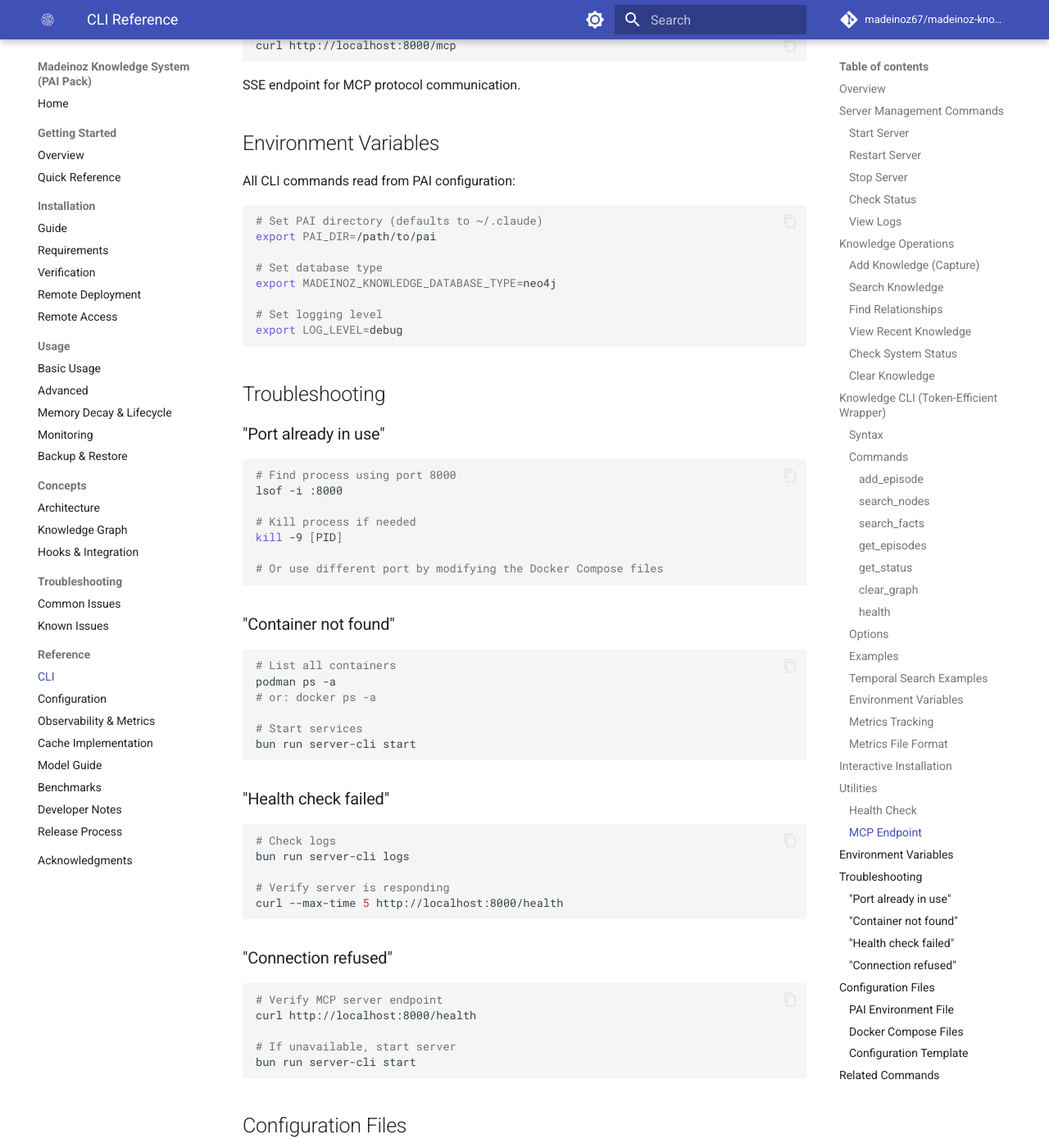
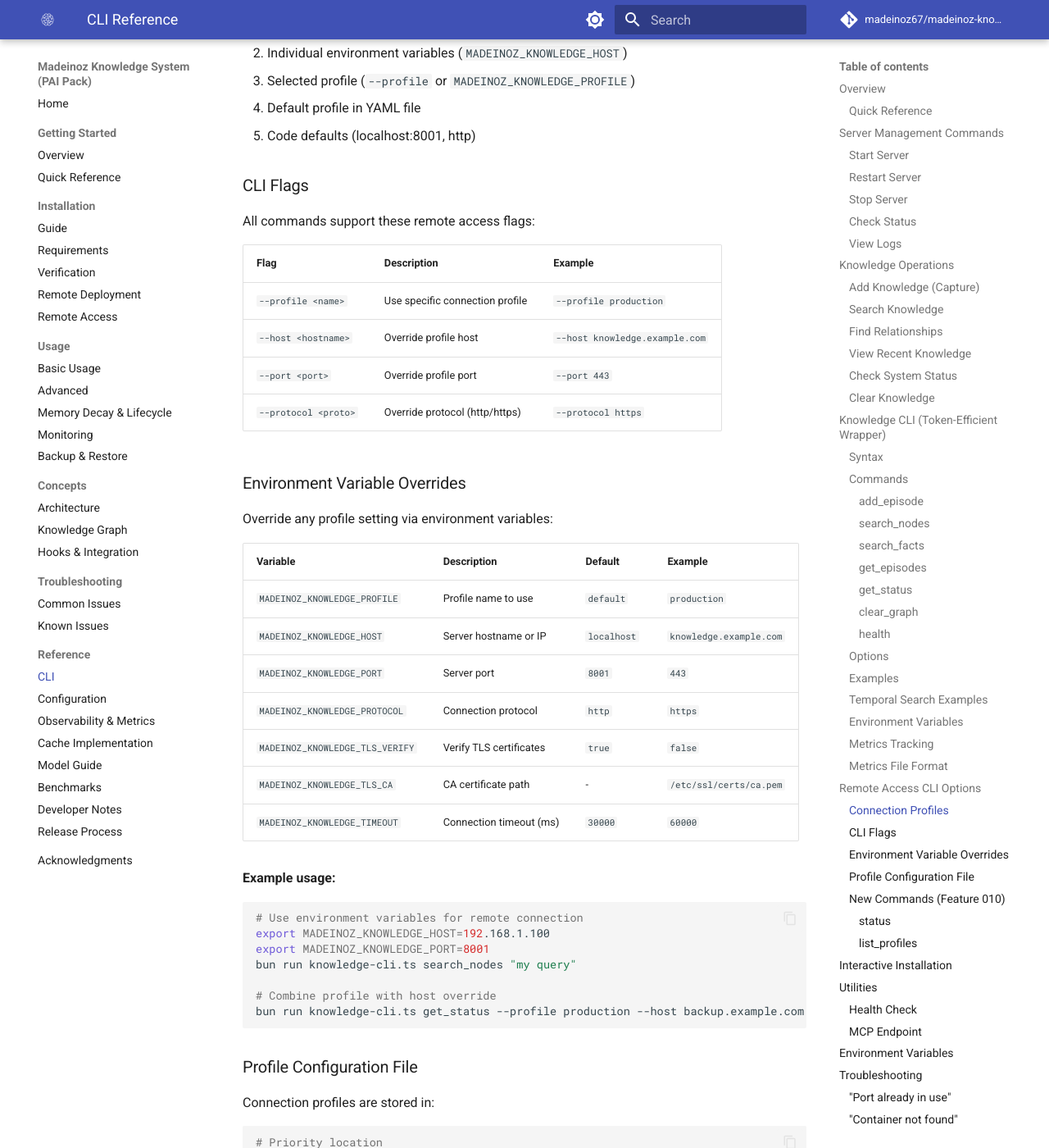
Before and after one commit to madeinoz67/madeinoz-knowledge-system, an MkDocs documentation site: the page built from docs/reference/cli.md, in a window 1280 px wide and 1400 px high, scrolled down 12171 px. Shown: the whole window at 82% size. Built offline with MkDocs 1.6.1 and Material for MkDocs 9.7.7, drawn with Linux system fonts in a browser that asks for light colours; comment, search, counter and statistics services are not loaded; some of the changed text lies outside the part shown.

Commit message:
docs: add remote access documentation to CLI reference
Per Principle VIII (Dual-Audience Documentation), adds:
- AI-friendly summary with system info, tools, ports, configuration
- Quick reference table for common commands
- Remote Access CLI Options section documenting:
  - Connection profiles (--profile, --list-profiles)
  - CLI flags (--host, --port, --protocol)
  - Environment variable overrides
  - Profile configuration file format
  - New commands: status, list_profiles

Aligns with constitution requirements for structured data (tables),
hidden metadata (AI-friendly summary), and quick reference sections.

Co-Authored-By: Claude <noreply@anthropic.com>

````diff
--- a/docs/reference/cli.md
+++ b/docs/reference/cli.md
@@ -2,12 +2,40 @@
 title: "CLI Reference"
 description: "Command-line interface reference for the Madeinoz Knowledge System"
 ---
+
+<!-- AI-FRIENDLY SUMMARY
+System: Madeinoz Knowledge System - CLI Tools
+Purpose: Command-line interface for knowledge graph management, server operations, and remote access
+Key Components: server-cli (container management), knowledge-cli (knowledge operations with remote access support)
+
+Key Tools/Commands:
+- server-cli: start/stop/restart/status/logs for MCP server containers
+- knowledge-cli: add_episode, search_nodes, search_facts, get_episodes, get_status, clear_graph, health, status, list_profiles
+
+Configuration Prefix: MADEINOZ_KNOWLEDGE_
+Default Ports: 8001 (MCP HTTP), 8000 (MCP Server), 7474 (Neo4j Browser), 7687 (Neo4j Bolt)
+
+Remote Access (Feature 010):
+- Connection profiles via YAML config: $PAI_DIR/config/knowledge-profiles.yaml
+- CLI flags: --profile, --host, --port, --protocol
+- Environment variable overrides: MADEINOZ_KNOWLEDGE_HOST, MADEINOZ_KNOWLEDGE_PORT, etc.
+- TLS/SSL support for HTTPS connections
+-->
 
 # CLI Reference
 
 ## Overview
 
 The Madeinoz Knowledge System provides command-line tools for managing the knowledge graph server and performing knowledge operations.
+
+### Quick Reference
+
+| Command | Purpose | Example |
+|---------|---------|---------|
+| `bun run server-cli start` | Start MCP server containers | `bun run server-cli start --dev` |
+| `bun run knowledge-cli.ts status` | Show connection status | `bun run knowledge-cli.ts status --profile production` |
+| `bun run knowledge-cli.ts list_profiles` | List available profiles | `bun run knowledge-cli.ts list_profiles` |
+| `bun run knowledge-cli.ts search_nodes` | Search knowledge graph | `bun run knowledge-cli.ts search_nodes "query" --profile remote` |
 
 ## Server Management Commands
 
@@ -522,6 +550,169 @@ This format is ideal for:
 - Cost tracking
 - Optimization validation
 
+## Remote Access CLI Options
+
+The Knowledge CLI supports remote MCP access via connection profiles and CLI flags. See [Remote Access Documentation](../remote-access.md) for complete details.
+
+### Connection Profiles
+
+Use predefined connection profiles for different environments:
+
+```bash
+# List all available profiles
+bun run knowledge-cli.ts list_profiles
+
+# Use specific profile
+bun run knowledge-cli.ts search_nodes "query" --profile production
+
+# Show current connection status
+bun run knowledge-cli.ts status
+```
+
+**Profile Configuration Priority:**
+
+1. CLI flags (`--host`, `--port`, `--protocol`)
+2. Individual environment variables (`MADEINOZ_KNOWLEDGE_HOST`)
+3. Selected profile (`--profile` or `MADEINOZ_KNOWLEDGE_PROFILE`)
+4. Default profile in YAML file
+5. Code defaults (localhost:8001, http)
+
+### CLI Flags
+
+All commands support these remote access flags:
+
+| Flag | Description | Example |
+|------|-------------|---------|
+| `--profile <name>` | Use specific connection profile | `--profile production` |
+| `--host <hostname>` | Override profile host | `--host knowledge.example.com` |
+| `--port <port>` | Override profile port | `--port 443` |
+| `--protocol <proto>` | Override protocol (http/https) | `--protocol https` |
+
+### Environment Variable Overrides
+
+Override any profile setting via environment variables:
+
+| Variable | Description | Default | Example |
+|----------|-------------|---------|---------|
+| `MADEINOZ_KNOWLEDGE_PROFILE` | Profile name to use | `default` | `production` |
+| `MADEINOZ_KNOWLEDGE_HOST` | Server hostname or IP | `localhost` | `knowledge.example.com` |
+| `MADEINOZ_KNOWLEDGE_PORT` | Server port | `8001` | `443` |
+| `MADEINOZ_KNOWLEDGE_PROTOCOL` | Connection protocol | `http` | `https` |
+| `MADEINOZ_KNOWLEDGE_TLS_VERIFY` | Verify TLS certificates | `true` | `false` |
+| `MADEINOZ_KNOWLEDGE_TLS_CA` | CA certificate path | - | `/etc/ssl/certs/ca.pem` |
+| `MADEINOZ_KNOWLEDGE_TIMEOUT` | Connection timeout (ms) | `30000` | `60000` |
+
+**Example usage:**
+
+```bash
+# Use environment variables for remote connection
+export MADEINOZ_KNOWLEDGE_HOST=192.168.1.100
+export MADEINOZ_KNOWLEDGE_PORT=8001
+bun run knowledge-cli.ts search_nodes "my query"
+
+# Combine profile with host override
+bun run knowledge-cli.ts get_status --profile production --host backup.example.com
+```
+
+### Profile Configuration File
+
+Connection profiles are stored in:
+
+```bash
+# Priority location
+$PAI_DIR/config/knowledge-profiles.yaml
+
+# Fallback location
+~/.claude/config/knowledge-profiles.yaml
+```
+
+**Example profile configuration:**
+
+```yaml
+version: "1.0"
+default_profile: default
+
+profiles:
+  default:
+    host: localhost
+    port: 8001
+    protocol: http
+
+  production:
+    host: knowledge.example.com
+    port: 443
+    protocol: https
+    tls:
+      verify: true
+      minVersion: TLSv1.3
+
+  development:
+    host: 192.168.1.100
+    port: 8001
+    protocol: http
+```
+
+### New Commands (Feature 010)
+
+#### status
+
+Show connection status and active profile:
+
+```bash
+bun run knowledge-cli.ts status
+```
+
+**Output includes:**
+
+- Active profile name
+- Connection status (connected/disconnected/error)
+- Connected host and port
+- Protocol (http/https)
+- Server version (if available)
+- Last connection time
+
+```bash
+$ bun run knowledge-cli.ts status --profile production
+
+Knowledge CLI Connection Status
+================================
+Profile: production
+Status: connected
+Host: knowledge.example.com
+Port: 443
+Protocol: https
+Server Version: 1.6.1
+Last Connected: 2026-01-30T12:34:56Z
+```
+
+#### list_profiles
+
+List all available connection profiles:
+
+```bash
+bun run knowledge-cli.ts list_profiles
+```
+
+**Output includes:**
+
+- All profile names from configuration
+- Default profile indicator
+- Configuration file path
+
+```bash
+$ bun run knowledge-cli.ts list_profiles
+
+Available Profiles
+==================
+Configuration: ~/.claude/config/knowledge-profiles.yaml
+Default Profile: default
+
+Profiles:
+  - default (localhost:8001, http)
+  - production (knowledge.example.com:443, https)
+  - development (192.168.1.100:8001, http)
+```
+
 ## Interactive Installation
 
 ```bash
````
